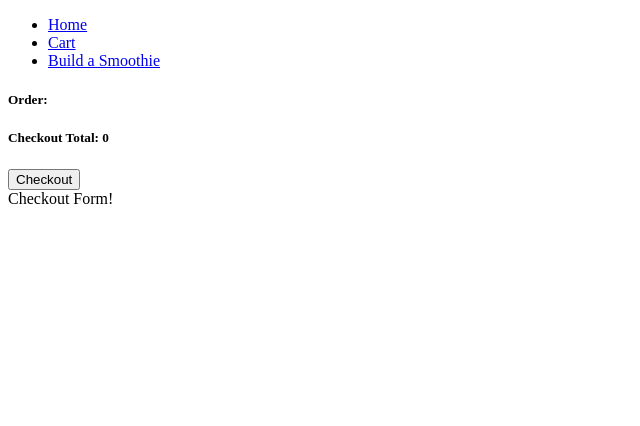
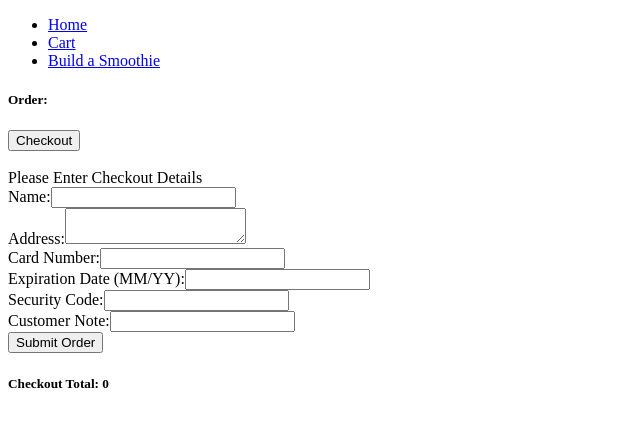
Before and after one commit to alliecaton/smoothie-shop-frontend, a React (Create React App) app: page /cart in a window 1280 px wide. Both pictures are taken after a click on the button "Checkout". Shown: the top 426 px of the page, without its empty margins (0-640 px from the left). Built offline with nearby package versions, Linux system fonts and the light colour scheme.

Commit message:
checkout form setup

```diff
--- a/src/components/cart/CheckoutForm.js
+++ b/src/components/cart/CheckoutForm.js
@@ -1,11 +1,49 @@
 import React, { Component } from 'react';
 
 class CheckoutForm extends Component {
+
+    constructor(props) {
+        super(props);
+        this.setState({
+            items: this.props.items,
+            orderType: '', // delivery or takeout
+            totalPrice: this.props.totalPrice,
+            customerName: '',
+            address: '',
+            cardNumber: '',
+            cardExp: '',
+            cardSecurityNum: '',
+            note: ''
+        })
+    }
+
     render() {
         return (
             <div>
                 <form>
-                    <label>Checkout Form!</label>
+                    <br></br>
+                    <label>Please Enter Checkout Details</label><br></br>
+
+                    <label htmlFor="name">Name:</label>
+                    <input id="name" type="text" name="name" /><br></br>
+
+                    <label htmlFor="address">Address:</label>
+                    <textarea id="address" type="textarea" name="address" /><br></br>
+
+                    <label htmlFor="cardnum">Card Number:</label>
+                    <input id="cardnum" type="text" name="cardnum" /><br></br>
+
+                    <label htmlFor="cardexp">Expiration Date (MM/YY):</label>
+                    <input id="cardexp" type="text" name="cardexp" /><br></br>
+
+                    <label htmlFor="cardsec">Security Code:</label>
+                    <input id="cardsec" type="text" name="cardsec" /><br></br>
+
+                    <label htmlFor="note">Customer Note:</label>
+                    <input id="note" type="text" name="note" /><br></br>
+
+                    <input type="Submit" value="Submit Order" />
+
                 </form>
             </div>
         );
--- a/src/containers/cartContainer.js
+++ b/src/containers/cartContainer.js
@@ -10,8 +10,8 @@ class CartContainer extends Component {
         return (
             <div>
                 <CartList items={this.props.items} />
+                <CheckoutButton items={this.props.items} totalPrice={this.props.totalPrice} />
                 <CartTotal totalPrice={this.props.totalPrice} />
-                <CheckoutButton items={this.props.items} totalPrice={this.props.totalPrice} />
             </div>
         );
     }
```
